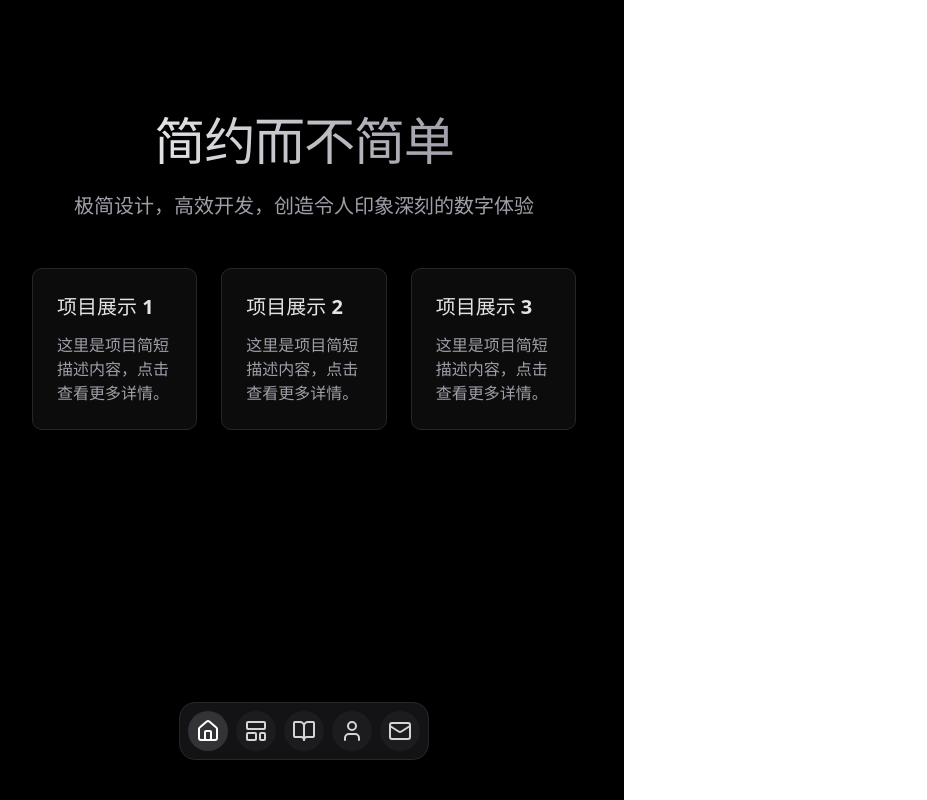
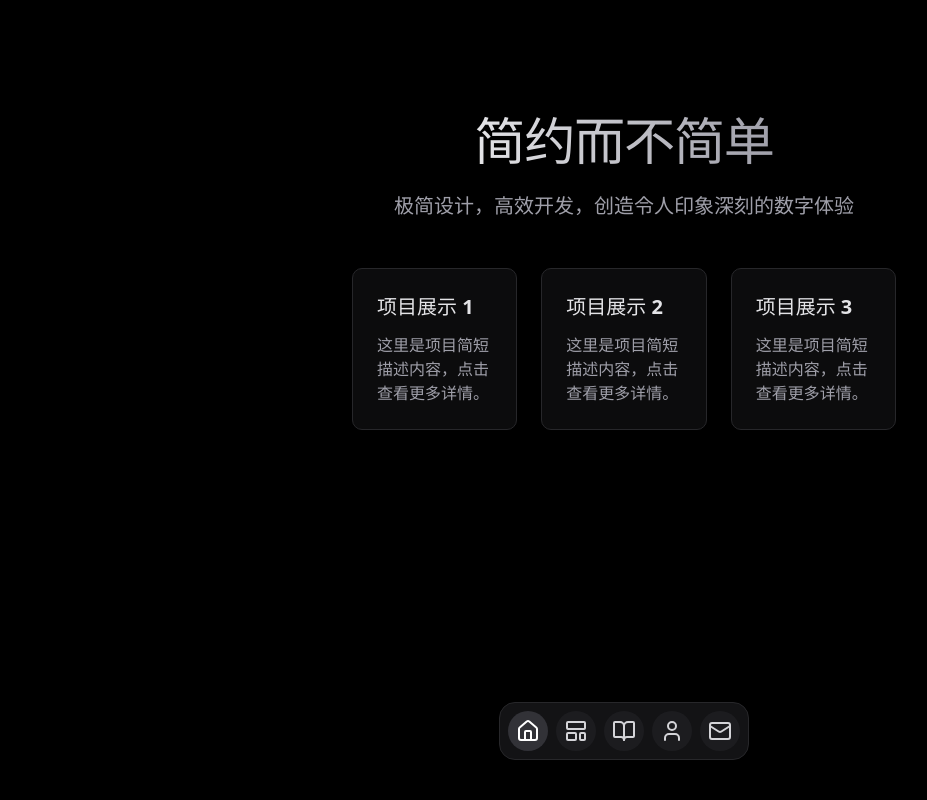
Before and after one commit to publieople/Homepage, a React (Vite) app: page / in a window 1280 px wide. Shown: the whole page, without its empty margins (16-943 px from the left). Built offline with nearby package versions, Linux system fonts and the light colour scheme.

Commit message:
feat(layout): 优化页面布局和粒子效果
- 添加 tw-animate-css 依赖，用于动画效果
- 调整 Layout 组件背景颜色和粒子数量
- 修改 Navigation 组件中 NavItem 类型定义
- 更新 index.css 中 body 样式，设置背景颜色

```diff
--- a/package.json
+++ b/package.json
@@ -19,7 +19,8 @@
     "react-dom": "^19.0.0",
     "react-router-dom": "^7.5.1",
     "tailwind-merge": "^3.2.0",
-    "tailwindcss": "^4.1.4"
+    "tailwindcss": "^4.1.4",
+    "tw-animate-css": "^1.2.6"
   },
   "devDependencies": {
     "@eslint/js": "^9.22.0",
--- a/src/components/layout/Layout.tsx
+++ b/src/components/layout/Layout.tsx
@@ -10,22 +10,23 @@ interface LayoutProps {
 
 export function Layout({ children, className }: LayoutProps) {
   return (
-    <div className="relative min-h-screen w-full overflow-hidden bg-black text-white">
+    <div className="relative min-h-screen w-full bg-black">
       {/* 粒子背景 */}
       <div className="fixed inset-0 -z-10">
         <Particles
           className="absolute inset-0"
-          quantity={100}
-          staticity={30}
+          quantity={300}
+          staticity={50}
           ease={30}
-          color="#ffffff"
         />
       </div>
 
-      {/* 主内容区 */}
-      <div className="mx-auto flex min-h-screen w-full max-w-7xl flex-col px-4 sm:px-6 lg:px-8">
-        {/* 内容区 */}
-        <main className={cn("flex-1 py-12", className)}>{children}</main>
+      {/* 内容容器 */}
+      <div className="mx-auto flex min-h-screen w-full flex-col">
+        {/* 主要内容区域 */}
+        <main className={cn("flex-1 px-4 py-12", className)}>
+          <div className="mx-auto w-full max-w-7xl">{children}</div>
+        </main>
 
         {/* 底部导航栏 */}
         <footer className="sticky bottom-6 flex justify-center py-4">
--- a/src/components/layout/Navigation.tsx
+++ b/src/components/layout/Navigation.tsx
@@ -4,7 +4,7 @@ import { useNavigate, useLocation } from "react-router-dom";
 import { cn } from "@/lib/utils";
 
 type NavItem = {
-  icon: React.ComponentType<any>;
+  icon: React.ComponentType<React.SVGProps<SVGSVGElement>>;
   path: string;
   label: string;
 };
--- a/src/index.css
+++ b/src/index.css
@@ -62,10 +62,9 @@ a:hover {
 
 body {
   margin: 0;
-  display: flex;
-  place-items: center;
   min-width: 320px;
   min-height: 100vh;
+  background-color: #242424;
 }
 
 h1 {
```
